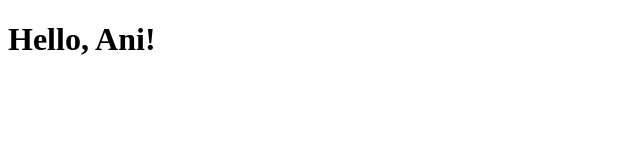
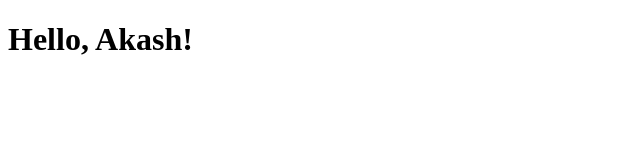
Before and after one commit to jayeshdholi/config, a plain HTML site: page index.html in a window 1280 px wide. Shown: the full height of the page, 0-640 px from the left. Drawn offline with Linux system fonts and the light colour scheme.

Commit message:
updated to Akash

```diff
--- a/index.html
+++ b/index.html
@@ -5,6 +5,6 @@
     <title>Hello World</title>
 </head>
 <body>
-    <h1>Hello, Ani!</h1>
+    <h1>Hello, Akash!</h1>
 </body>
 </html>
```
